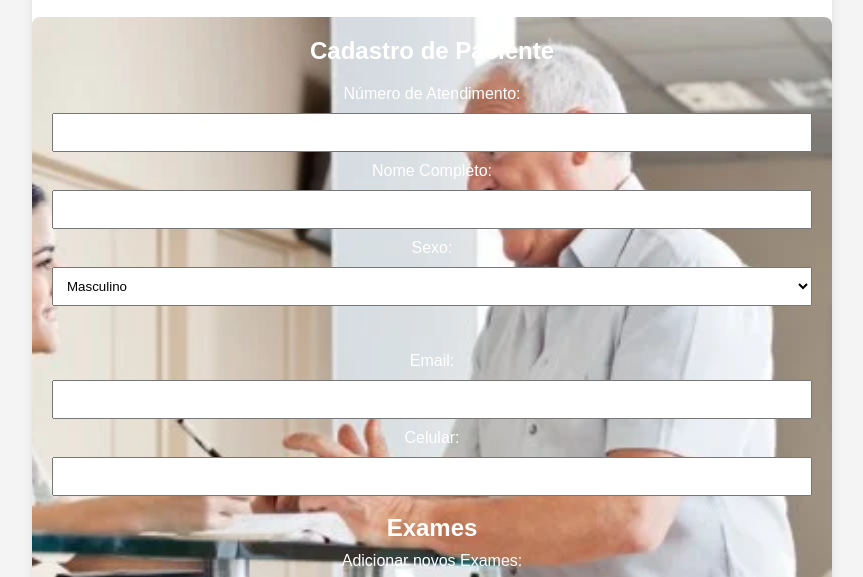
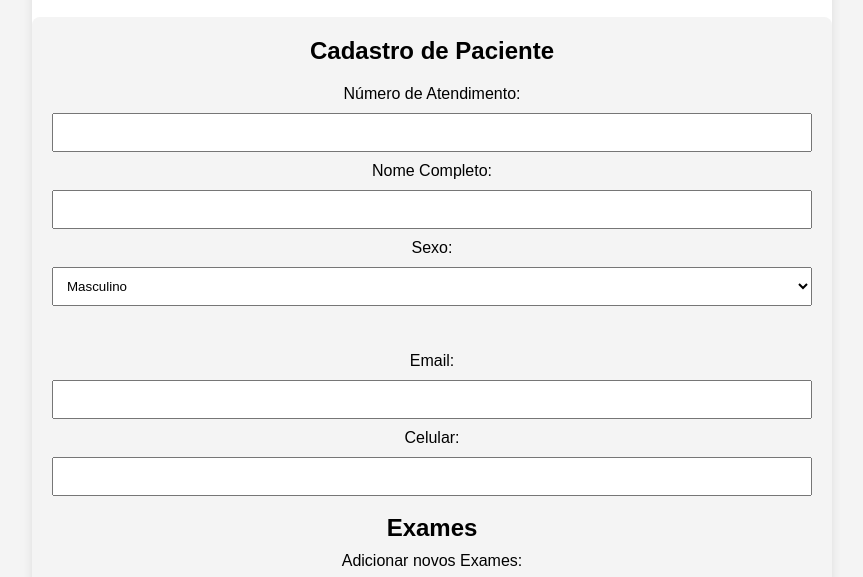
Before and after one commit to CoderRocha/wl-projeto, a website: page pages/cadpac.html in a window 1280 px wide. Shown: the part 205-782 px from the top of the page, without its empty margins (208-1071 px from the left). Drawn offline with Linux system fonts and the light colour scheme; no server answers.

Commit message:
removed sections id's in those html's to avoid conflict with bckg imgs

```diff
--- a/pages/cadpac.html
+++ b/pages/cadpac.html
@@ -25,7 +25,7 @@
             </nav>
         </header>
 
-        <section id="cadastrar-pacientes">
+        <section>
             <div class="form-container">
                 <h1>Cadastro de Paciente</h1>
                 <form id="cadpac-form"> <label for="numero-atendimento">Número de Atendimento:</label> <input
```
Also changed, not shown: pages/cadexam.html (+1 -1 lines), pages/reports.html (+1 -1 lines).
